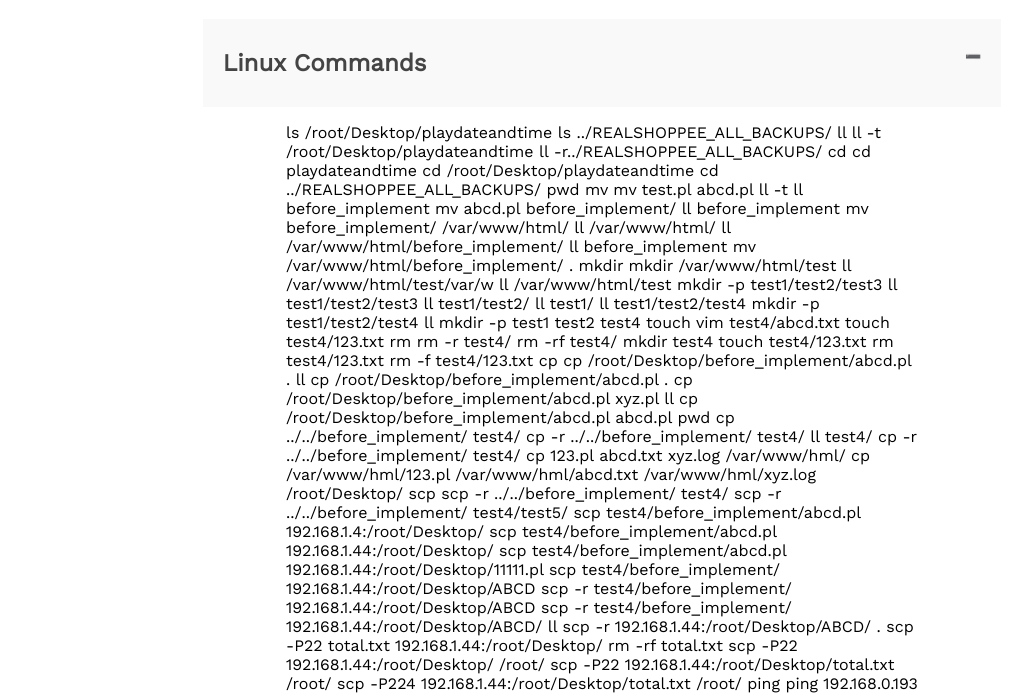
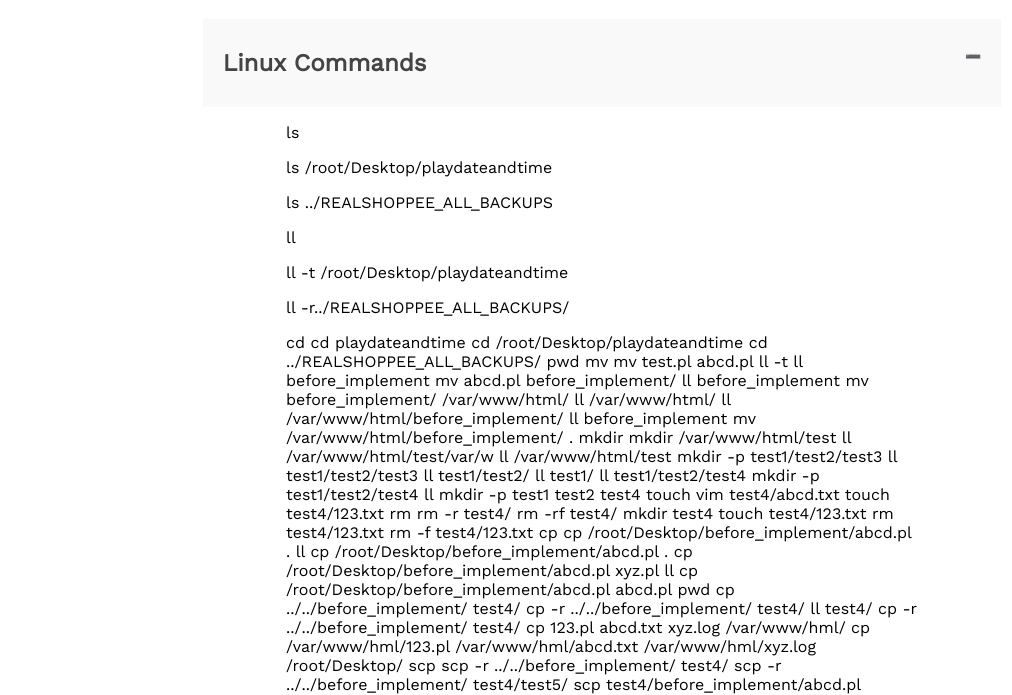
Before and after one commit to laxmanrawat2019/ConVoxCCS_Document, a plain HTML site: page index.html in a window 1280 px wide. Both pictures are taken after a click on the element "Linux Commands". Shown: the part 102-797 px from the top of the page, without its empty margins (38-1050 px from the left). Drawn offline with nearby package versions, Linux system fonts and the light colour scheme.

Commit message:
Update index.html

```diff
--- a/index.html
+++ b/index.html
@@ -19,12 +19,12 @@
             <div class="faq-one">
                 <h1 class="faq-page">Linux Commands</h1>
          <div class="faq-body">
-        <p>
-	ls /root/Desktop/playdateandtime
-	ls ../REALSHOPPEE_ALL_BACKUPS/
-ll
-	ll -t /root/Desktop/playdateandtime
-	ll -r../REALSHOPPEE_ALL_BACKUPS/
+		 <p align="left">ls</p>
+		 <p>ls /root/Desktop/playdateandtime</p>
+		 <p>ls ../REALSHOPPEE_ALL_BACKUPS</p>
+		 <p align="left">ll</p>
+		 <p>ll -t /root/Desktop/playdateandtime</p>
+		 <p>ll -r../REALSHOPPEE_ALL_BACKUPS/</p>
 cd
 	cd  playdateandtime
 	cd /root/Desktop/playdateandtime
```
